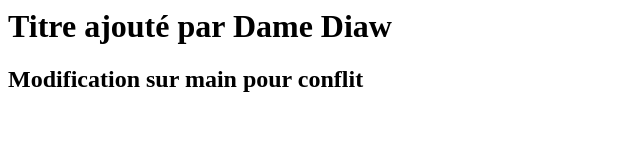
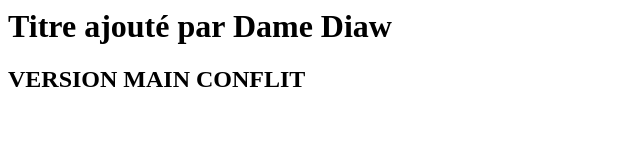
Before and after one commit to diawd7108-web/-ExamenGit, a plain HTML site: page index.html in a window 1280 px wide. Shown: the whole page, without its empty margins (0-640 px from the left). Drawn offline with Linux system fonts and the light colour scheme.

Commit message:
Conflit version main

```diff
--- a/index.html
+++ b/index.html
@@ -1,2 +1,2 @@
 <h1>Titre ajouté par Dame Diaw</h1>
-<h2>Modification sur main pour conflit</h2>
+<h2>VERSION MAIN CONFLIT</h2>
```
